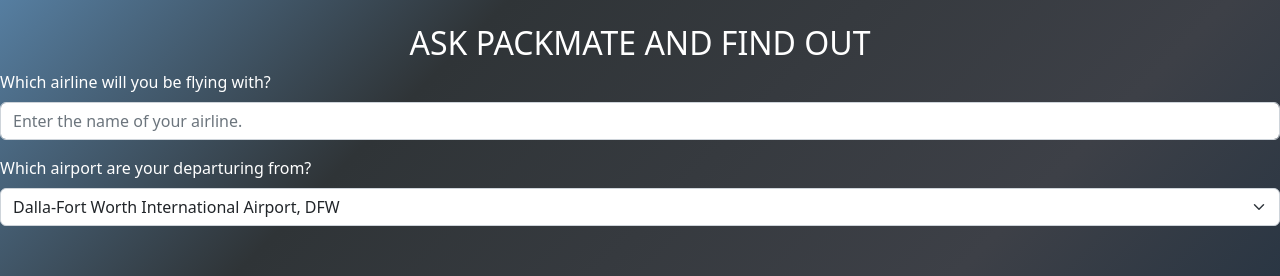
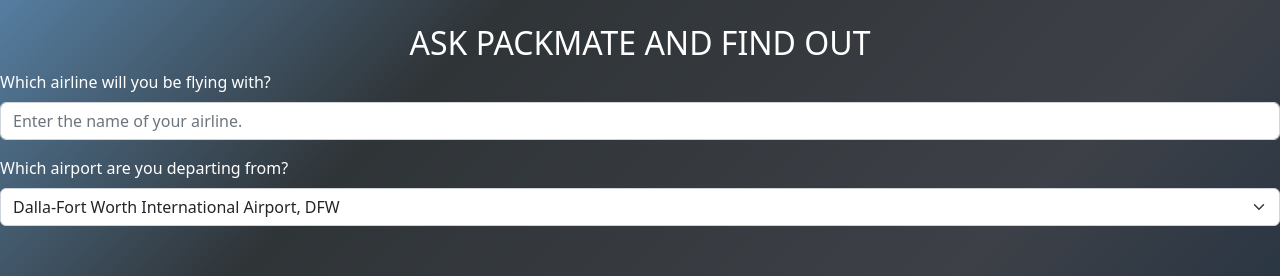
Before and after one commit to peicasey/TAMUHack23, a React (Create React App) app: page / in a window 1280 px wide. Shown: the part 214-490 px from the top of the page. Built offline with nearby package versions, Linux system fonts and the light colour scheme.

Commit message:
final happy change then routes (oh no)

```diff
--- a/src/App.css
+++ b/src/App.css
@@ -22,7 +22,7 @@
 
     /* height: 100%; */
 
-    background-attachment: fixed;
+    background-attachment: local;
     background-repeat: no-repeat;
     background-size: cover;
 }
--- a/src/components/NewTrip.js
+++ b/src/components/NewTrip.js
@@ -12,6 +12,7 @@
   return (
     <div>
       <Form>
+        <div>
           <FormGroup>
             <Label for="airlineEntry">
               Which airline will you be flying with?
@@ -25,7 +26,7 @@
           </FormGroup>
           <FormGroup>
             <Label for="departureSelect">
-            Which airport are your departuring from?
+              Which airport are you departing from?
             </Label>
             <Input
               id="departureSelect"
@@ -49,6 +50,7 @@
               </option>
             </Input>
           </FormGroup>
+        </div>
         <Button>
           Start Packing!
         </Button>
```
Lines whose indentation alone changed are shown as unchanged.
